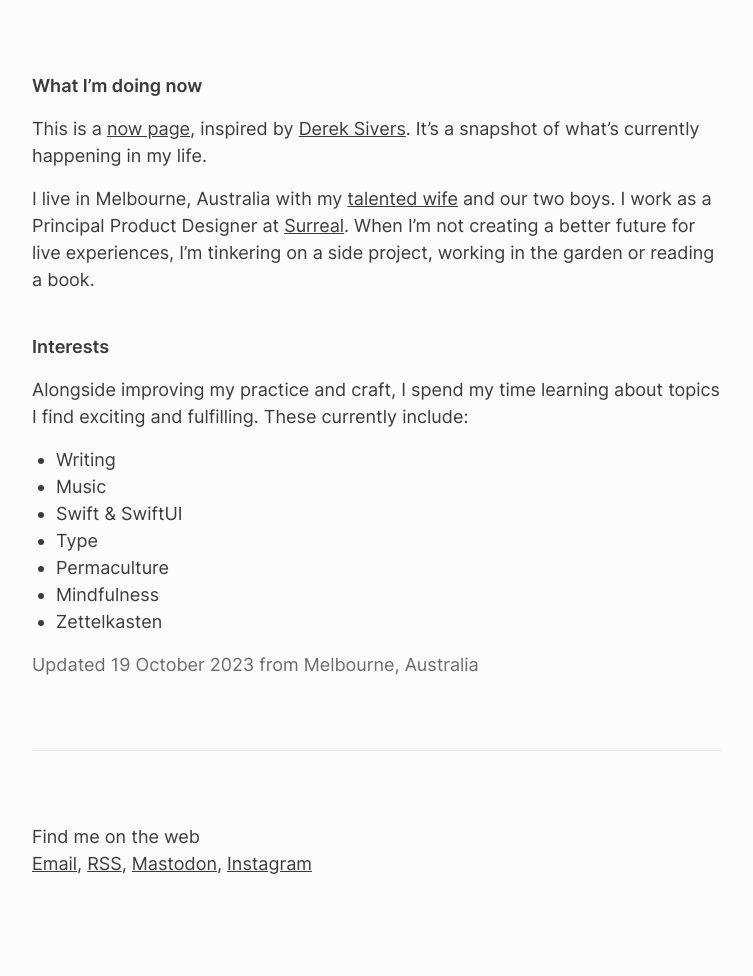
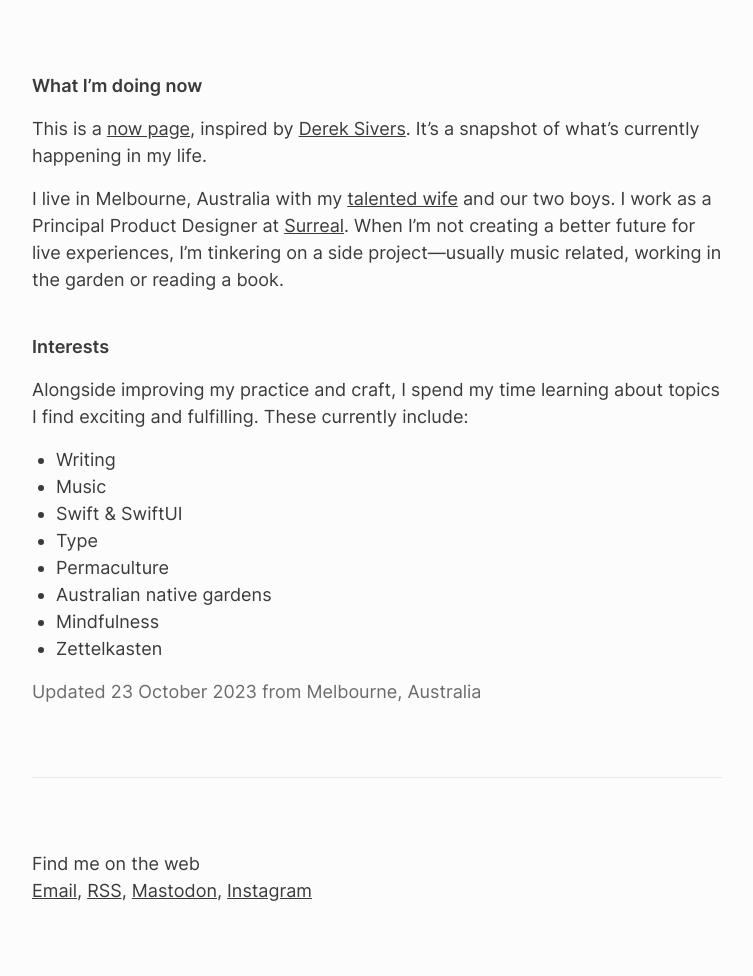
Before and after one commit to aaronmoodie/aaronmoodie.com, a Jekyll site: the page built from now.md, in a window 1280 px wide. Shown: the whole page, without its empty margins (263-1016 px from the left). Built offline with Jekyll 4.4.1, drawn with Linux system fonts in a browser that asks for light colours; before the commit the page ends 949 px from its top, so only the background shows below that.

Commit message:
Updated Now page

```diff
--- a/now.md
+++ b/now.md
@@ -5,7 +5,7 @@ title: "What I’m doing now"
 
 This is a [now page](https://nownownow.com/about), inspired by [Derek Sivers](https://sive.rs/now). It's a snapshot of what's currently happening in my life.
 
-I live in Melbourne, Australia with my [talented wife](https://instagram.com/maryannemoodie) and our two boys. I work as a Principal Product Designer at [Surreal](http://surreal.live). When I'm not creating a better future for live experiences, I'm tinkering on a side project, working in the garden or reading a book.
+I live in Melbourne, Australia with my [talented wife](https://maryannemoodie.com) and our two boys. I work as a Principal Product Designer at [Surreal](http://surreal.live). When I'm not creating a better future for live experiences, I'm tinkering on a side project—usually music related, working in the garden or reading a book.
 
 ### Interests
 
@@ -16,7 +16,8 @@ Alongside improving my practice and craft, I spend my time learning about topics
 - Swift & SwiftUI
 - Type
 - Permaculture
+- Australian native gardens
 - Mindfulness
 - Zettelkasten
 
-<p class="metadata">Updated 19 October 2023 from Melbourne, Australia</p>
+<p class="metadata">Updated 23 October 2023 from Melbourne, Australia</p>
```
